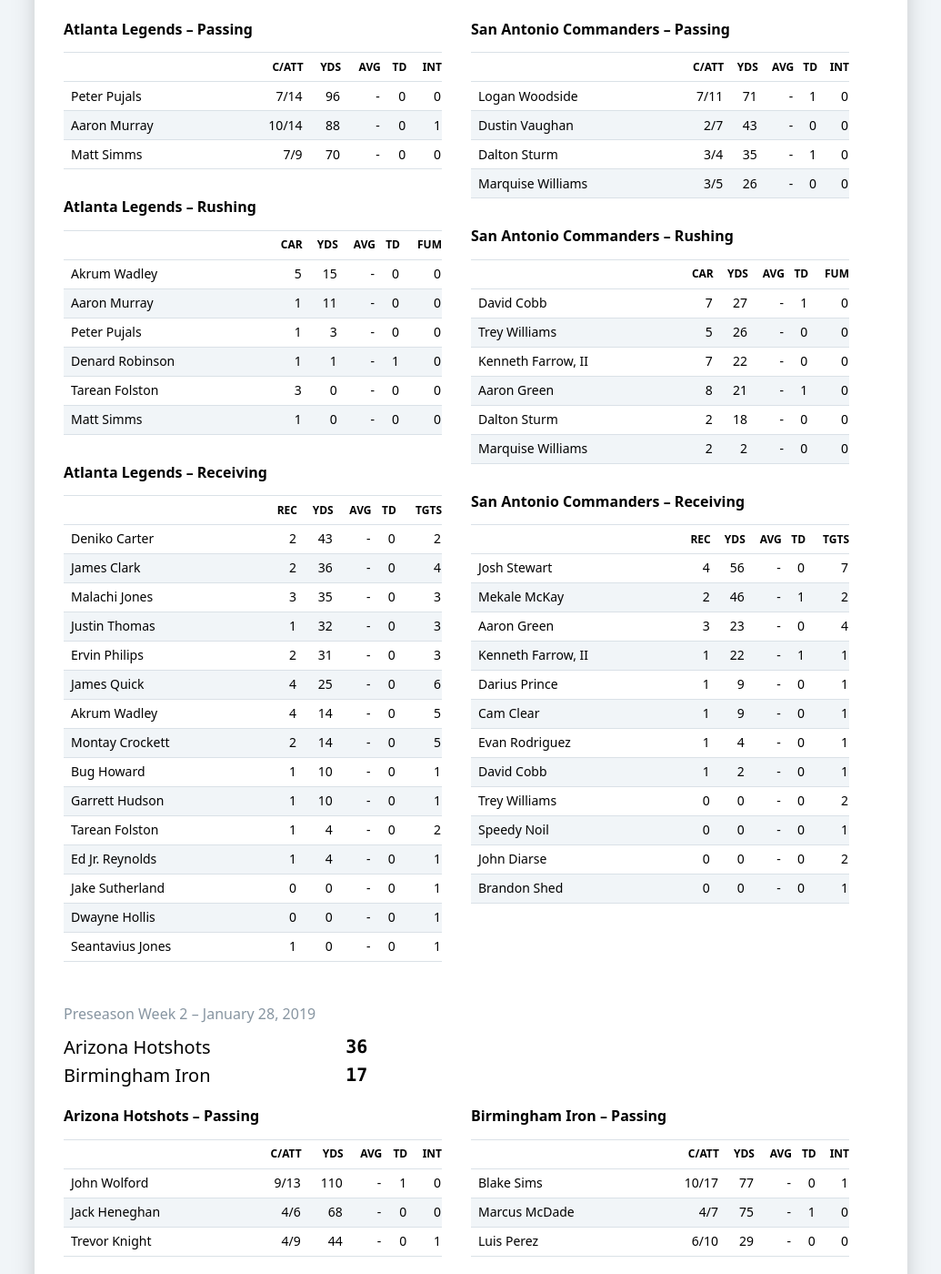
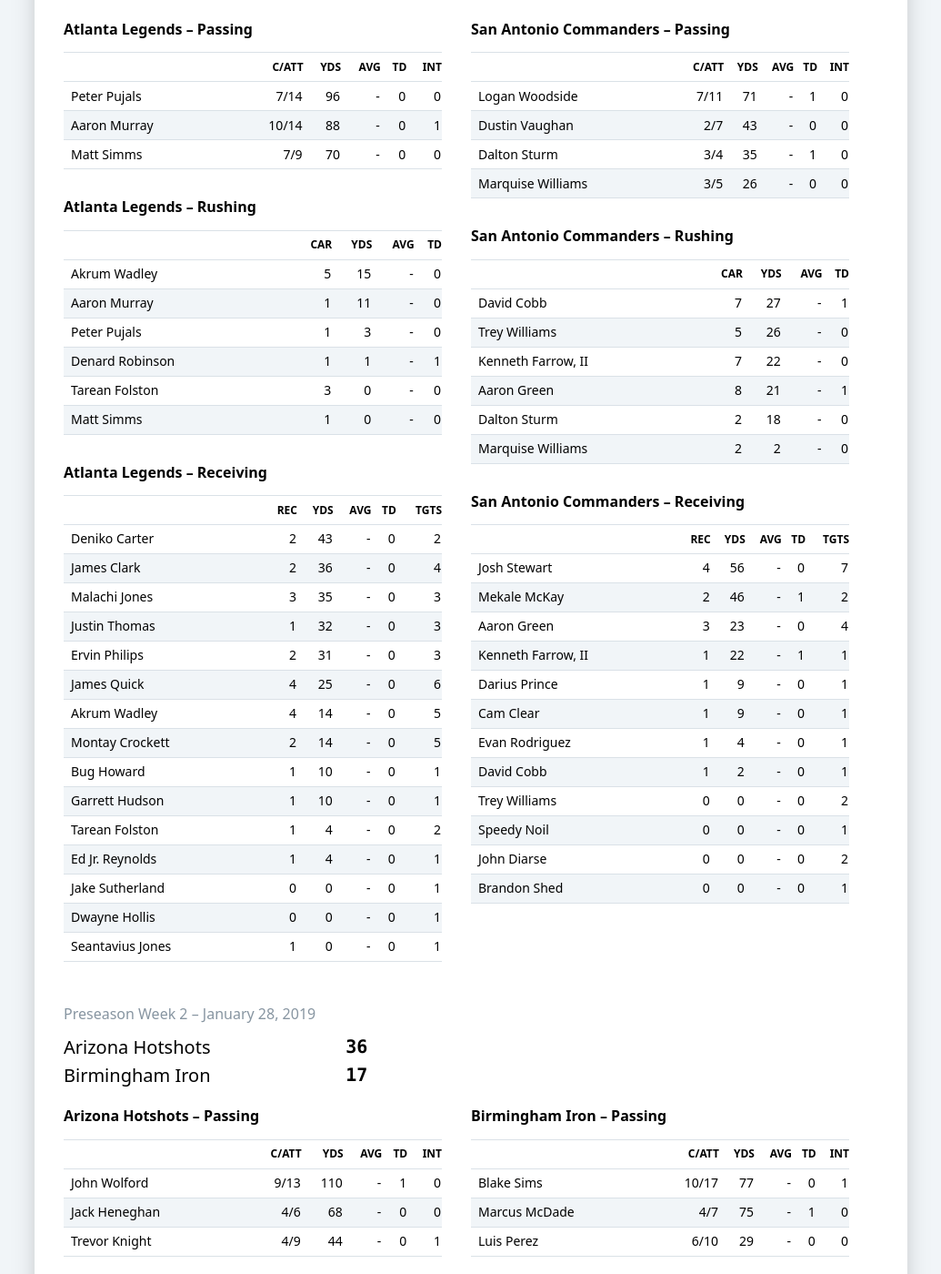
Before and after one commit to swanson/no-extra-points, a Jekyll site: the page built from index.html, in a window 1280 px wide and 1400 px high, scrolled down 227 px. Shown: the whole window at 91% size, without its empty margins (122-1157 px from the left). Built offline with Jekyll 4.4.1, drawn with Linux system fonts in a browser that asks for light colours; some of the changed text lies outside the part shown.

Commit message:
Remove Fumbles

```diff
--- a/index.html
+++ b/index.html
@@ -60,7 +60,6 @@
               <th>YDS</th>
               <th>AVG</th>
               <th>TD</th>
-              <th>FUM</th>
             </thead>
             <tbody>
               {% assign rushing_stats = game["away_stats"] | sort: "rush_yards" | reverse %}
@@ -72,7 +71,6 @@
                   <td>{{ stats["rush_yards"] }}</td>
                   <td>-</td>
                   <td>{{ stats["rush_td"] }}</td>
-                  <td>{{ stats["fumbles"] }}</td>
                 </tr>
                 {% endif %}
               {% endfor %}
@@ -145,7 +143,6 @@
                 <th>YDS</th>
                 <th>AVG</th>
                 <th>TD</th>
-                <th>FUM</th>
               </thead>
               <tbody>
                 {% assign rushing_stats = game["home_stats"] | sort: "rush_yards" | reverse %}
@@ -157,7 +154,6 @@
                     <td>{{ stats["rush_yards"] }}</td>
                     <td>-</td>
                     <td>{{ stats["rush_td"] }}</td>
-                    <td>{{ stats["fumbles"] }}</td>
                   </tr>
                   {% endif %}
                 {% endfor %}
```
